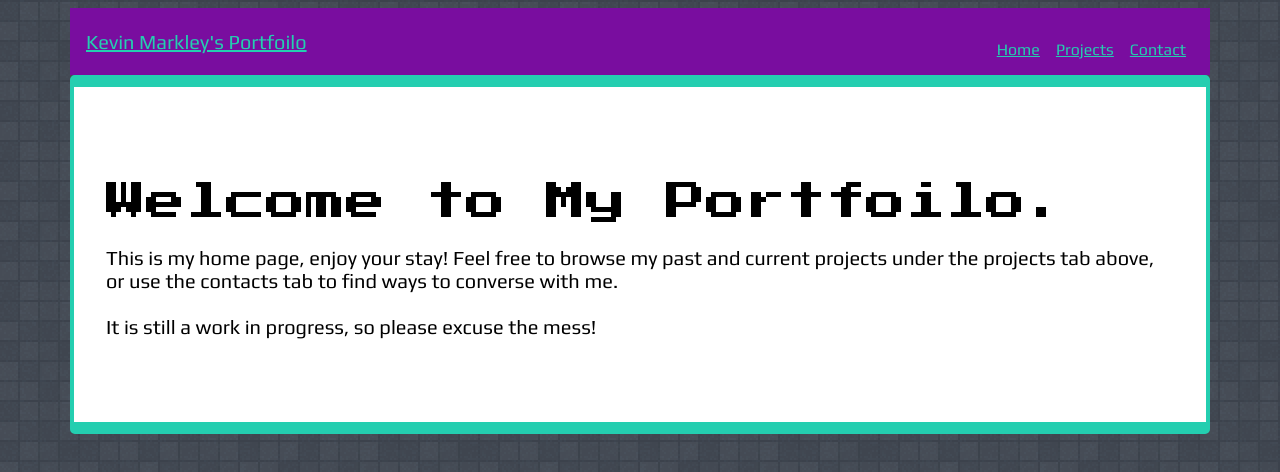
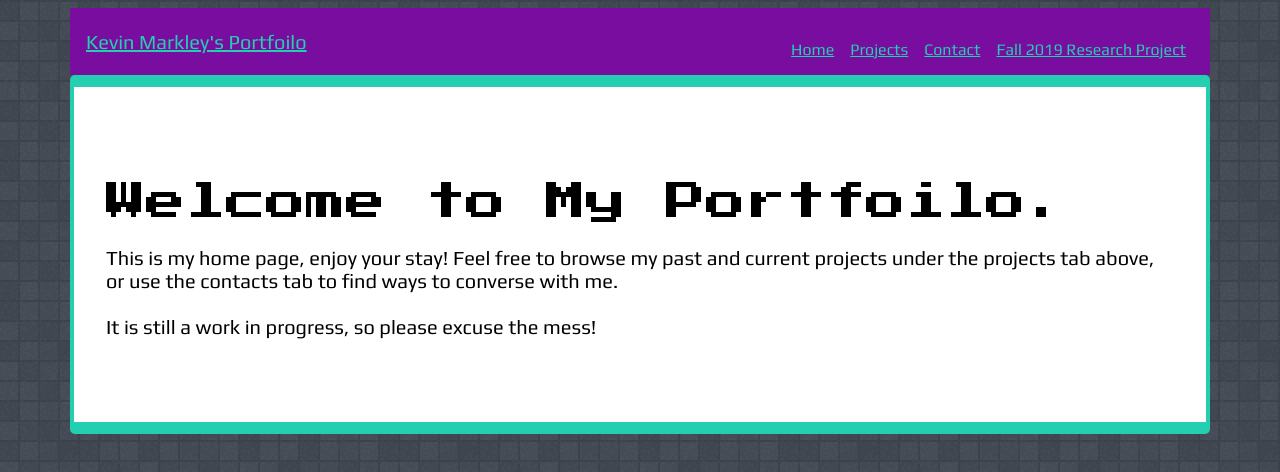
Before and after one commit to KevinLMarkley/KevinLMarkley.github.io, a plain HTML site: page index.html in a window 1280 px wide. Drawn offline with Linux system fonts and the light colour scheme; files whose address does not match are found by name.

Commit message:
Updated the index file to reference the new research page.

```diff
--- a/index.html
+++ b/index.html
@@ -36,6 +36,9 @@
                         <li class="nav-item">
                             <a class="nav-link" href=".\Contact.html">Contact</a>
                         </li>
+                        <li class="nav-item">
+                            <a class="nav-link" href=".\EmotionLearning.html">Fall 2019 Research Project</a>
+                        </li>
                     </ul>
                 </div>
             </nav>
```
